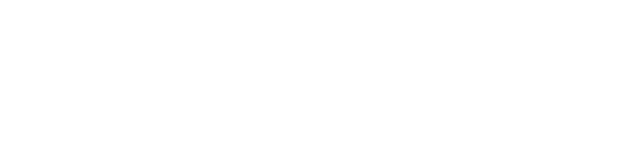
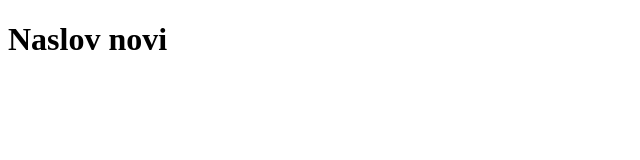
Before and after one commit to GrahichDEV/adel, a plain HTML site: page index.html in a window 1280 px wide. Shown: the whole page, without its empty margins (0-640 px from the left). Drawn offline with Linux system fonts and the light colour scheme.

Commit message:
Second commit added h1 title

```diff
--- a/index.html
+++ b/index.html
@@ -7,6 +7,6 @@
     <title>Document</title>
 </head>
 <body>
-
+     <h1>Naslov novi</h1>
 </body>
 </html>
```
Also changed, not shown: 1 other file.
